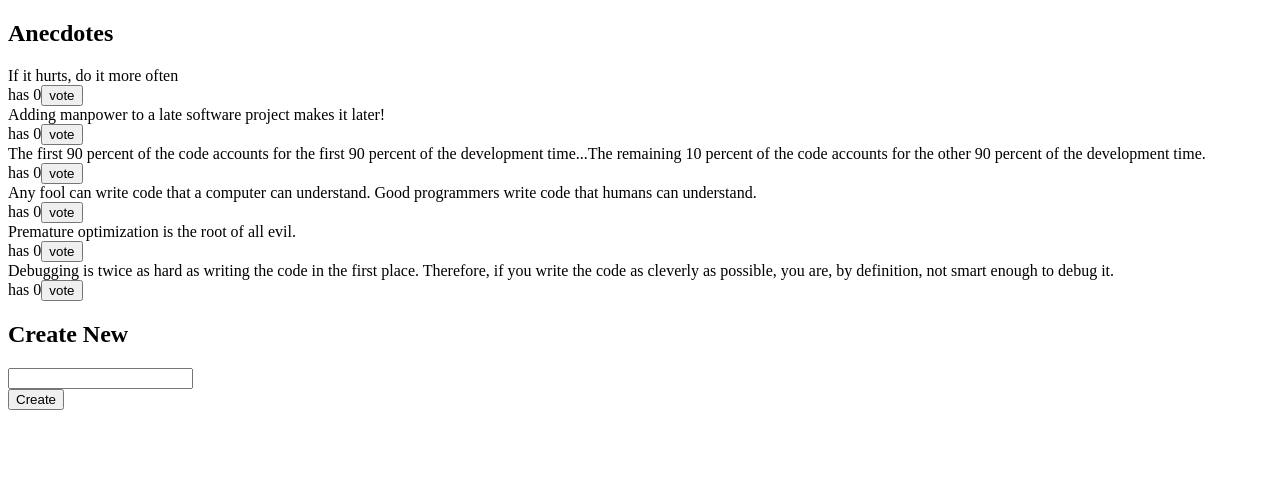
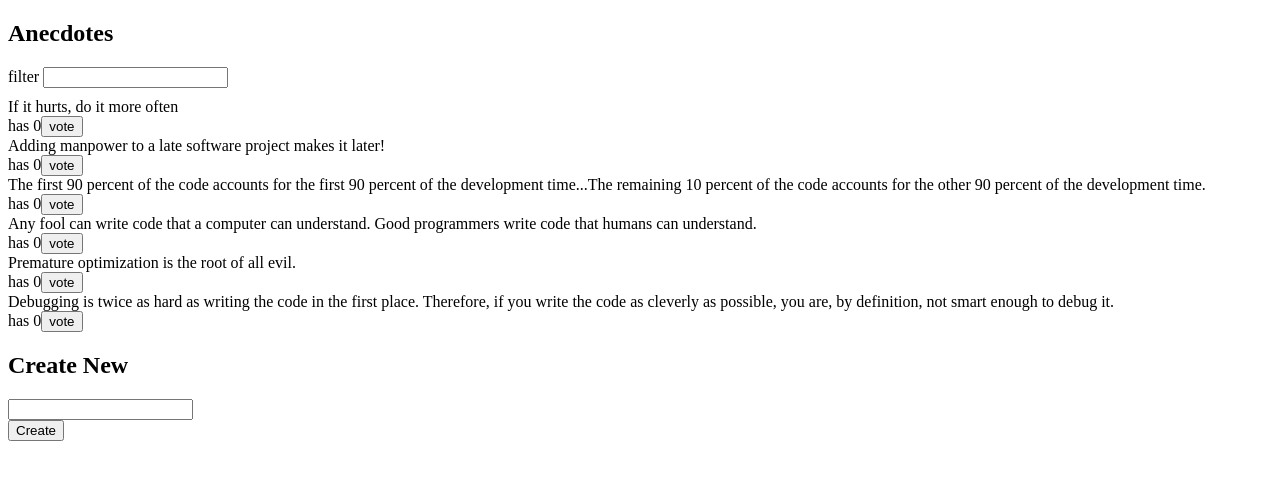
Before and after one commit to ruelneuman/full-stack-open, a React (Create React App) app in the folder part6/redux-anecdotes/: page / in a window 1280 px wide. Shown: the top 480 px of the page. Built offline with nearby package versions, Linux system fonts and the light colour scheme.

Commit message:
redux-anecdotes: add filter functionality as per ex. 6.12

```diff
--- a/part6/redux-anecdotes/src/App.js
+++ b/part6/redux-anecdotes/src/App.js
@@ -2,12 +2,14 @@ import React from 'react';
 import AnecdoteForm from './components/AnecdoteForm';
 import AnecdoteList from './components/AnecdoteList';
 import Notification from './components/Notification';
+import Filter from './components/Filter';
 
 const App = () => {
   return (
     <div>
       <h2>Anecdotes</h2>
       <Notification />
+      <Filter />
       <AnecdoteList />
       <h2>Create New</h2>
       <AnecdoteForm />
--- a/part6/redux-anecdotes/src/components/AnecdoteList.js
+++ b/part6/redux-anecdotes/src/components/AnecdoteList.js
@@ -4,8 +4,13 @@ import { voteAnecdote } from '../reducers/anecdoteReducer';
 import { showNotificationWithTimeout } from '../reducers/notificationReducer';
 
 const AnecdoteList = () => {
-  const anecdotes = useSelector((state) => state.anecdotes);
   const dispatch = useDispatch();
+
+  const anecdotes = useSelector(({ anecdotes, filter }) => {
+    return anecdotes.filter((anecdote) => {
+      return anecdote.content.toLowerCase().includes(filter.toLowerCase());
+    });
+  });
 
   const vote = (id) => {
     dispatch(voteAnecdote(id));
--- /dev/null
+++ b/part6/redux-anecdotes/src/components/Filter.js
@@ -0,0 +1,22 @@
+import React from 'react';
+import { useDispatch } from 'react-redux';
+import { setFilter } from '../reducers/filterReducer';
+
+const Filter = () => {
+  const dispatch = useDispatch();
+
+  const handleChange = (event) => {
+    dispatch(setFilter(event.target.value));
+  };
+  const style = {
+    marginBottom: 10
+  };
+
+  return (
+    <div style={style}>
+      filter <input onChange={handleChange} />
+    </div>
+  );
+};
+
+export default Filter;
--- /dev/null
+++ b/part6/redux-anecdotes/src/reducers/filterReducer.js
@@ -0,0 +1,17 @@
+const reducer = (state = '', action) => {
+  switch (action.type) {
+    case 'FILTER':
+      return action.payload;
+    default:
+      return state;
+  }
+};
+
+export const setFilter = (filter) => {
+  return {
+    type: 'FILTER',
+    payload: filter
+  };
+};
+
+export default reducer;
--- a/part6/redux-anecdotes/src/store.js
+++ b/part6/redux-anecdotes/src/store.js
@@ -3,10 +3,12 @@ import { composeWithDevTools } from 'redux-devtools-extension';
 
 import anecdoteReducer from './reducers/anecdoteReducer';
 import notificationReducer from './reducers/notificationReducer';
+import filterReducer from './reducers/filterReducer';
 
 const reducer = combineReducers({
   anecdotes: anecdoteReducer,
   notification: notificationReducer,
+  filter: filterReducer,
 });
 
 const store = createStore(
```
